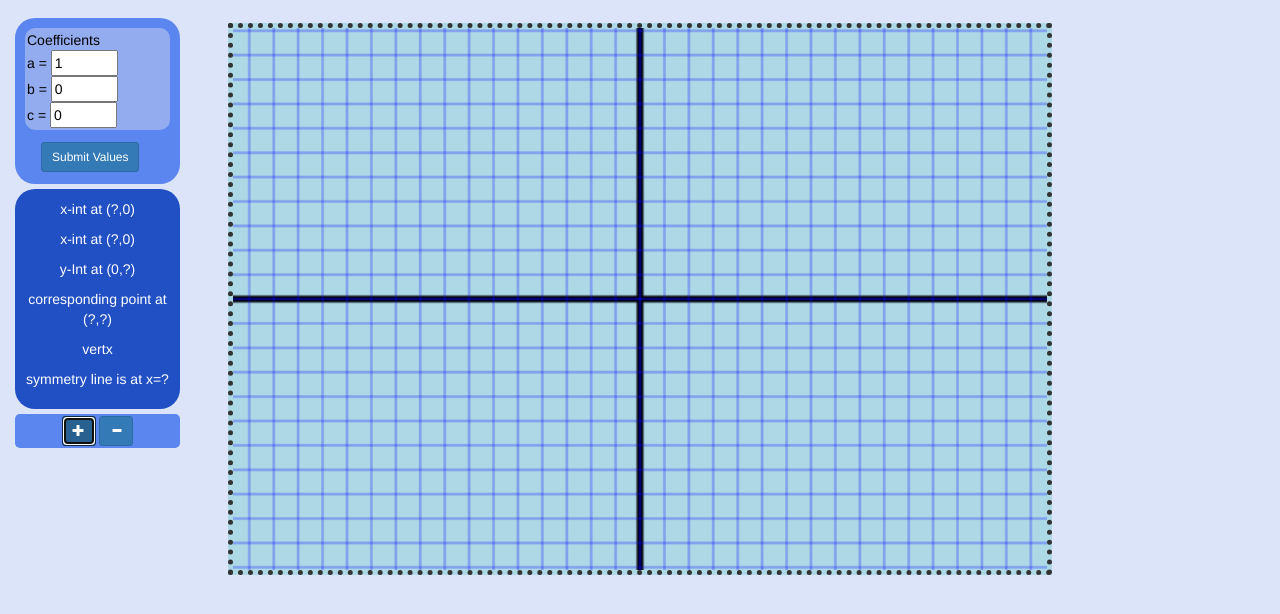
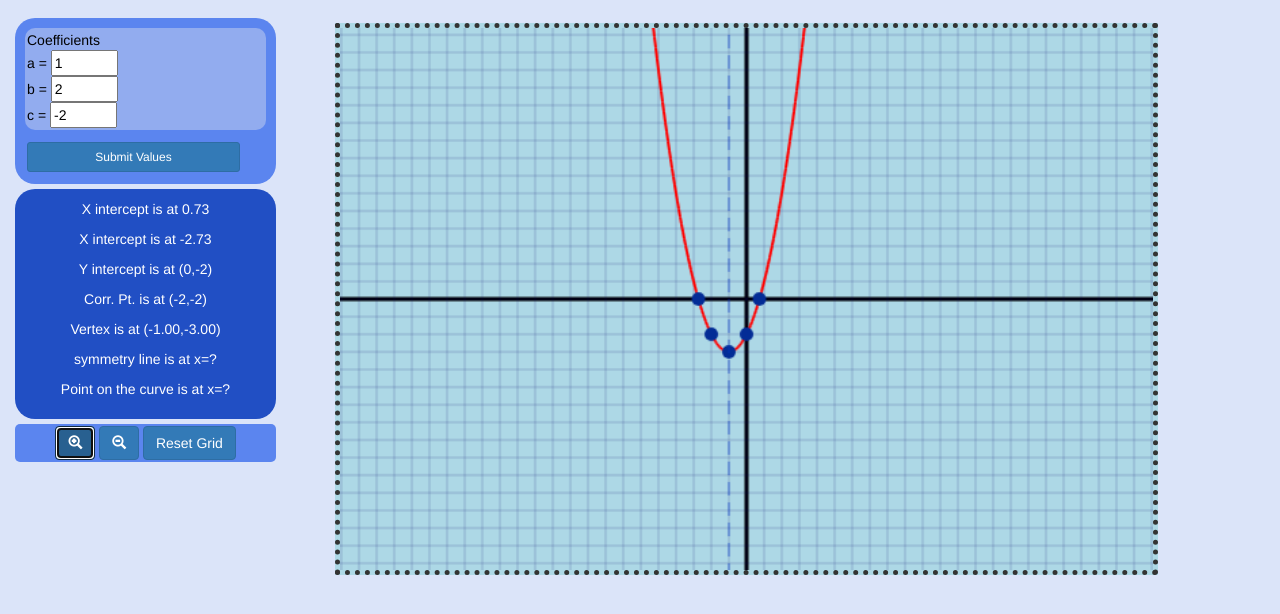
Before and after one commit to davidjohnsjr/quadGrapher2018, a plain HTML site: page index.html in a window 1280 px wide. Both pictures are taken after a click on the button 78 px from the left and 485 px from the top of the page. Shown: the part 54-668 px from the top of the page. Drawn offline with nearby package versions, Linux system fonts and the light colour scheme.

Commit message:
recent upload

```diff
--- a/index.html
+++ b/index.html
@@ -36,6 +36,7 @@
       padding: 10px;
       border-radius: 20px;
     }
+
     .myResults {
       margin-top: 5px;
       width: 90%;
@@ -93,16 +94,16 @@
 <!--    our main body of divs that are responsive (go from in-line to block when screen is small) -->
 <div class="container-fluid">
   <div class="row content">
-    <div class="col-sm-2 sidenav">
+    <div class="col-sm-3 sidenav">
       <div class="coeff">
         <p class="formInfo">Coefficients<br>
 
           a = <input size="5" type="text" id="quadA" value="1"> <br>
-          b = <input size="5" type="text" id="linB" value="0"> <br>
-          c = <input size="5" type="text" id="constant" value="0"> <br>
+          b = <input size="5" type="text" id="linB" value="2"> <br>
+          c = <input size="5" type="text" id="constant" value="-2"> <br>
         </p>
         <div class="myButtons">
-          <button type="button" class="btn btn-primary btn-sm" onclick="QF()">Submit Values</button>
+          <button type="button" class="btn btn-primary btn-sm btn-block" onclick="QF()">Submit Values</button>
         </div>
       </div>
       <div class="myResults">
@@ -110,14 +111,17 @@
         <p id="solution2">x-int  at (?,0)</p>
         <p id="yInt">y-Int at (0,?)</p>
         <p id="cp">corresponding point at (?,?)</p>
-        <p id="vertex">vertx</p>
+        <p id="vertex">vertex is at (?,?)</p>
         <p id="symLine">symmetry line is at x=?</p>
+        <p id="point">Point on the curve is at x=?</p>
 
       </div>
       <div class="myButtons">
-        <button type="button" class="btn btn-primary btn-sm"><span class="glyphicon glyphicon-plus"></span></button>
-        <button type="button" class="btn btn-primary btn-sm"><span class="glyphicon glyphicon-minus"></span></button>
+        <button type="button" class="btn btn-primary btn-med" onclick="zoomIn()"><span class="glyphicon glyphicon-zoom-in"></span></button>
+        <button type="button" class="btn btn-primary btn-med" onclick="zoomOut()"><span class="glyphicon glyphicon-zoom-out"></span></button>
+        <button  class="btn btn-primary btn-med" onclick="init()">Reset Grid</button>
       </div>
+
     </div>
     <div class="col-sm-8 text-left">
       <canvas class="canvasGrids" id="mycanvas"></canvas>
--- a/quadScript.js
+++ b/quadScript.js
@@ -1,5 +1,5 @@
 //Javascript for drawing and calculating quadratics 2017
-var a, b, c, context, w, h, k=18;
+var a, b, c, context, w, h, k=10;
 
 function init() {
   canvas= document.getElementById("mycanvas");
@@ -7,6 +7,10 @@ function init() {
   w = canvas.width = 600;
   h = canvas.height = 400;
   console.log('canvas is loaded into context',w);
+  canvasOffset = canvas.getBoundingClientRect();
+  offsetX = Math.round(canvasOffset.left),
+  offsetY = Math.round(canvasOffset.top);
+  canvas.addEventListener("mousemove", doMouseMove, false);
   graphpaper();
 }  // close init
 
@@ -16,30 +20,63 @@ function QF() {
   b = $("#linB").val();
   c = $("#constant").val();
   x1 = (-b+Math.sqrt(b**2-4*a*c))/(2*a);
-  x1 = Math.round(x1*10000)/10000;
+  x1 = Math.round(x1*100)/100;
   x2 = (-b-Math.sqrt(b**2-4*a*c))/(2*a);
+  x2 = Math.round(x2*100)/100;
   $("#solution1").text("X intercept is at "+x1);
   $("#solution2").text("X intercept is at "+x2);
-  console.log(a,b,c);
+
+
+  graphQuad();
   results();
-  graphQuad();
+  context.beginPath();
+  context.arc(w/2+x1*k,h/2,5,0,6.28);
+  context.fill();
+
+  context.beginPath();
+  context.arc(w/2+x2*k,h/2,5,0,6.28);
+  context.fill();
 }  // close QF
 
 function results() {
   // finding vertext and displaying symline and yint results
   vX = -(b*1)/(2*a);
   vY = a*Math.pow(vX,2)+b*vX+c*1;
+  vX = vX.toFixed(2);
+  vY = vY.toFixed(2);
   $("#vertex").text("Vertex is at (" + vX+","+vY+")");
-  $("#y-int").text("Y intercept is at (0," + c+")");
-  $("#y-int").text("Y intercept is at (0," + c+")");
+  context.fillStyle = "#032c96";
+  context.beginPath();
+  context.arc(w/2+vX*k,h/2-vY*k,5,0,6.28);
+  context.fill();
 
   // today:  y intercept and corresponding point.
   // make a new variable and use $("") with an new paragraphs
 
+  $("#yInt").text("Y intercept is at (0," + c+")");
+  context.beginPath();
+  context.arc(w/2,h/2-c*k,5,0,6.28);
+  context.fill();
+  Xcp = 2*vX;
+  $("#cp").text("Corr. Pt. is at ("+Xcp+","+ c+")");
+  context.beginPath();
+  context.arc(w/2+Xcp*k,h/2-c*k,5,0,6.28);
+  context.fill();
+
+  context.lineWidth= 2;
+  context.strokeStyle= "rgba(0,50,200,.3)";
+  context.setLineDash([10,5]);
+  context.beginPath();
+  context.moveTo(w/2+vX*k,5);
+  context.lineTo(w/2+vX*k,h+5);
+  context.stroke();
+  context.setLineDash([0]);
+
+
 }  // close results()
 
 function graphpaper() {
-  context.lineWidth = 5;
+  context.lineWidth = 3;
   context.beginPath();
   context.moveTo(w/2,0);
   context.lineTo(w/2,h);
@@ -52,7 +89,7 @@ function graphpaper() {
 
   // thin line with a 50% opacity using rgba()
   context.lineWidth=1;
-  context.strokeStyle="rgba(0,0,255,.5)";
+  context.strokeStyle="rgba(0,0,100,.2)";
 
   //using the direct variation constant, k
   //  here are the vertical and horizontal lines
@@ -91,7 +128,6 @@ function graphQuad () {
     y = c*1+b*x+a*Math.pow(x,2);
     nx =  (w/2-(i+1))/k;
     ny =  c*1+b*nx+a*Math.pow(nx,2);
-    console.log(x,y,nx,ny);
     context.beginPath();
     context.lineWidth = 2;
     context.strokeStyle = "Red";
@@ -100,3 +136,38 @@ function graphQuad () {
     context.stroke();
   }
 }
+
+function zoomIn() {
+  k=k+3;
+  resetCanvas();
+}
+function zoomOut() {
+  k=k-3;
+  resetCanvas();
+}
+
+function resetCanvas() {
+  init();
+  graphQuad();
+  results();
+  QF();
+}
+
+
+
+function doMouseMove(event) {
+    // always know where ther mouse is located
+  resetCanvas();
+  context.fillStyle="yellow";
+  mouseX = event.clientX-offsetX;
+  mouseY = event.clientY-offsetY;
+  pointX = (mouseX-w/2)/k;
+  pointY = a*Math.pow(pointX,2)+b*pointX+c*1;
+  pointX =  pointX.toFixed(2);
+  pointY =  pointY.toFixed(2);
+  //console.log(offsetX,mouseX,mouseY, pointX, pointY, offsetY, offsetX);
+  context.beginPath();
+  context.arc(mouseX, h/2-pointY*k,5,0,2*Math.PI);
+  context.fill();
+  $("#point").text("Point on the curve: ("+pointX+","+pointY+")");
+}  // end doMouseMove
```
